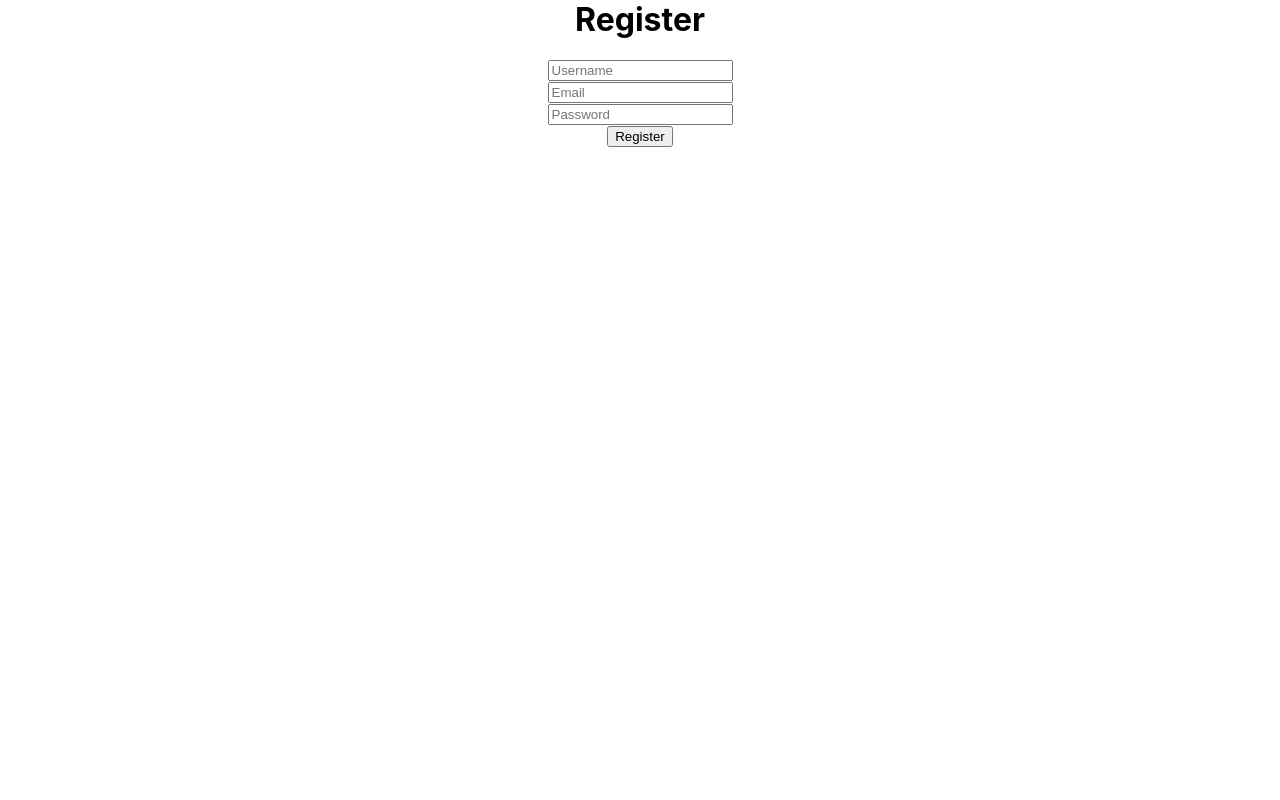
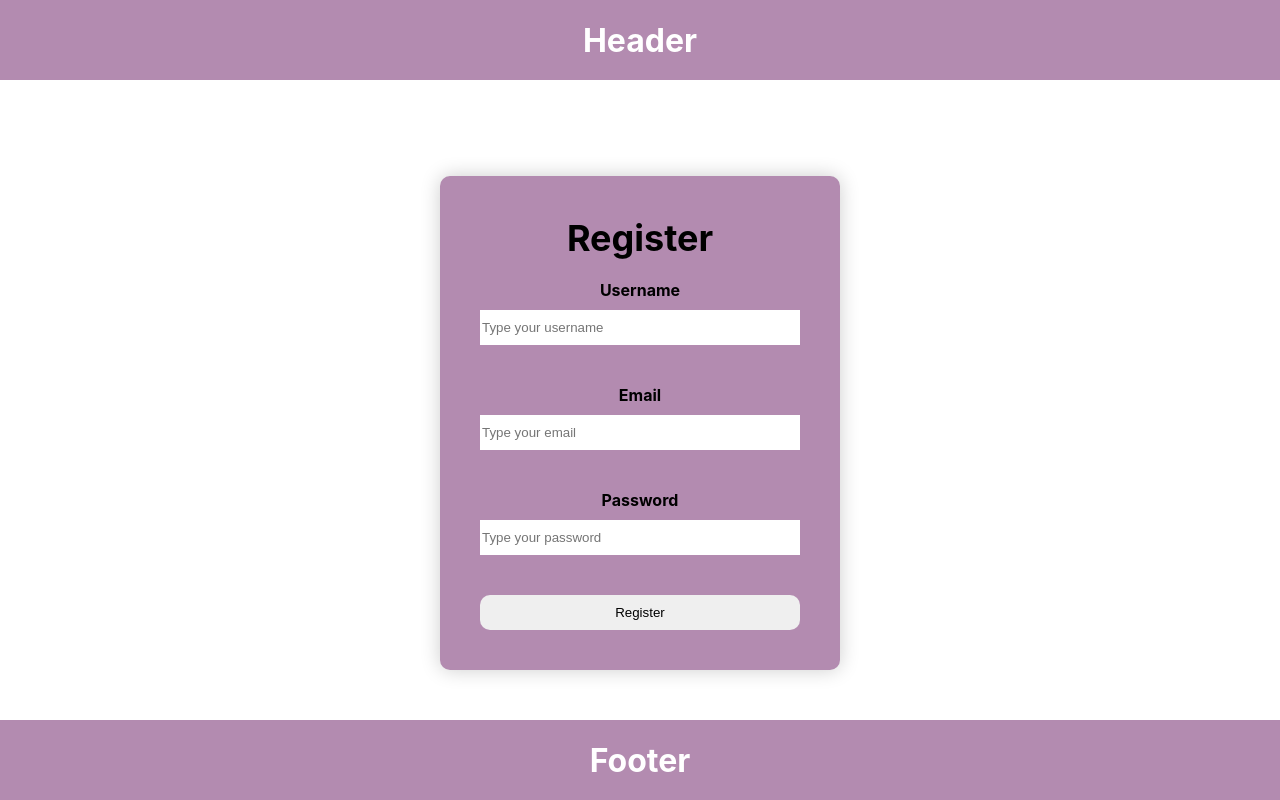
Before and after one commit to ThomasKWWong/simple-login, a React (Create React App) app in the folder client/: page /register in a window 1280 px wide. Built offline with nearby package versions, Linux system fonts and the light colour scheme.

Commit message:
Registration and login pages designed

```diff
--- /dev/null
+++ b/client/src/components/Registration.js
@@ -0,0 +1,50 @@
+import React, { useState } from 'react';
+import { SButton, SForm, SFormControl, SFormTitle, SInput, SLabel, SDivR } from './styles'
+
+const Registration = () => {
+    const [username, setUsername] = useState('');
+    const [email, setEmail] = useState('');
+    const [password, setPassword] = useState('');
+
+    async function registerUser(event) {
+        event.preventDefault();
+        const response = await fetch("/api/register", {
+            method: 'POST',
+            headers: {
+                'Content-Type': 'application/json',
+            },
+            body: JSON.stringify({
+                username,
+                email,
+                password,
+            }),
+        })
+
+        const data = await response.json();
+
+        //send to login page with successful registration
+        if(data.status === 'ok') {
+            alert("Successful Registration");
+            window.location.href="/login";
+        }
+    }
+
+    return (
+        <SDivR>
+            <SForm onSubmit={registerUser}>
+                <SFormTitle>Register</SFormTitle> <br/>
+                <SFormControl>
+                    <SLabel>Username</SLabel> <br/>
+                    <SInput value= {username} onChange={(e) => setUsername(e.target.value)} placeholder="Type your username"/><br/>
+                    <SLabel>Email</SLabel> <br/>
+                    <SInput value= {email} onChange={(e) => setEmail(e.target.value)} placeholder="Type your email"/><br/>
+                    <SLabel>Password</SLabel><br/>
+                    <SInput value= {password} onChange={(e) => setPassword(e.target.value)} placeholder='Type your password'/><br/>
+                </SFormControl>
+                <SButton type = "submit">Register</SButton>
+            </SForm>
+        </SDivR>
+    )
+}
+
+export default Registration;
--- a/client/src/components/styles.js
+++ b/client/src/components/styles.js
@@ -89,3 +89,8 @@ export const SDiv = styled.div`
     position:fixed;
     top:25%;
 `
+
+export const SDivR = styled.div`
+    position: fixed;
+    top: 22%;
+`
--- a/client/src/pages/Register.js
+++ b/client/src/pages/Register.js
@@ -1,41 +1,16 @@
-import React, { useState } from 'react';
+import React from 'react';
+import Footer from '../components/Footer';
+import Registration from '../components/Registration';
+import Header from '../components/Header';
+
 // import "./App.css";
 
 function App() {
-    const [username, setUsername] = useState('');
-    const [email, setEmail] = useState('');
-    const [password, setPassword] = useState('');
-
-    async function registerUser(event) {
-        event.preventDefault();
-        const response = await fetch("/api/register", {
-            method: 'POST',
-            headers: {
-                'Content-Type': 'application/json',
-            },
-            body: JSON.stringify({
-                username,
-                email,
-                password,
-            }),
-        })
-
-        const data = await response.json();
-
-        //send to login page with successful registration
-
-    }
-
     return (
         <div>
-            <h1>Register</h1>
-            <br/>
-            <form onSubmit={registerUser}>
-                <input value = {username} onChange={(e) => setUsername(e.target.value)} type = "text" placeholder="Username"/> <br/>
-                <input value = {email} onChange={(e) => setEmail(e.target.value)} type = "text" placeholder="Email"/><br/>
-                <input value = {password} onChange={(e) => setPassword(e.target.value)} type = "text" placeholder="Password"/> <br/>
-                <input type = "submit" value = "Register" />
-            </form>
+            <Header/>
+            <Registration/>
+            <Footer/>
         </div>
     )
 }
```
Also changed, not shown: client/src/components/Login.js (indentation only).
